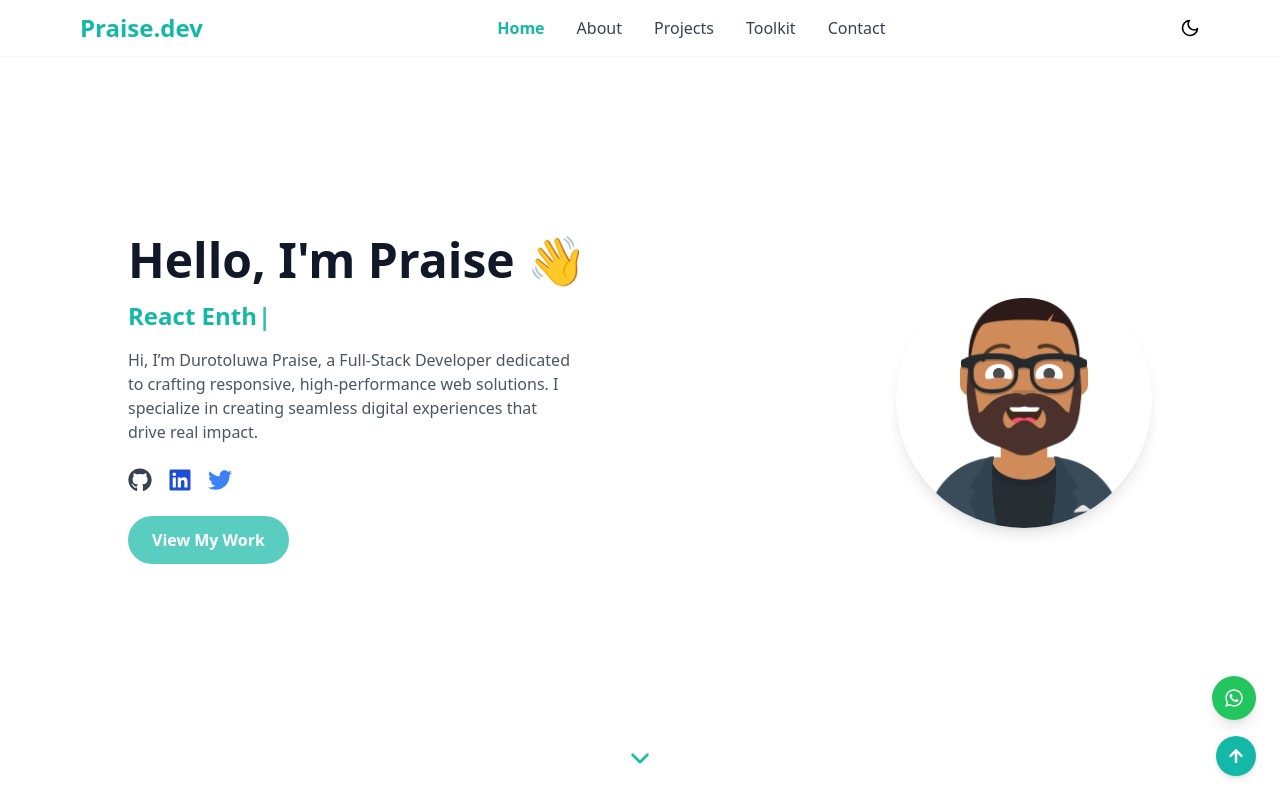
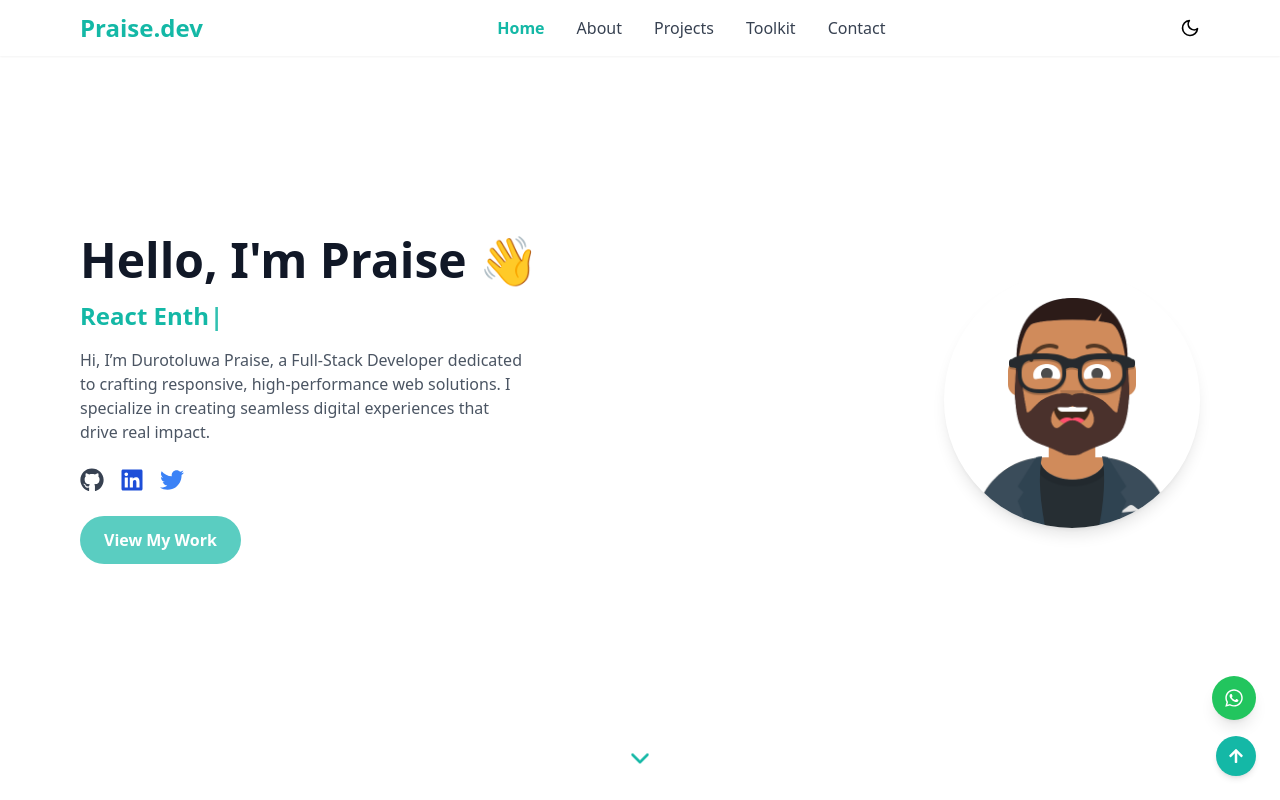
Before and after one commit to praisecracks/Portfolio, a React (Vite) app: page / in a window 1280 px wide. Shown: the top 800 px of the page. Built offline with nearby package versions, Linux system fonts and the light colour scheme.

Commit message:
Update Hero section layout

```diff
--- a/src/Component/Hero.jsx
+++ b/src/Component/Hero.jsx
@@ -6,10 +6,10 @@ import prof from '../assets/avataaars.png'
 
 function Hero() {
   return (
-    <section
-      id="home"
-      className="min-h-screen flex flex-col-reverse md:flex-row items-center justify-between px-6 md:px-20 py-16 gap-10 bg-white dark:bg-black transition duration-300 relative md:px-32"
-    >
+   <section
+  id="home"
+  className="min-h-screen flex flex-col-reverse md:flex-row items-center justify-between px-6 md:px-20 py-6 gap-4 bg-white dark:bg-black transition duration-300 relative"
+>
       {/* Text Section */}
       <div className="text-center md:text-left w-full md:w-1/2 fade-in">
         <h1 className="text-4xl md:text-5xl font-bold text-gray-900 dark:text-white mb-4">
```
